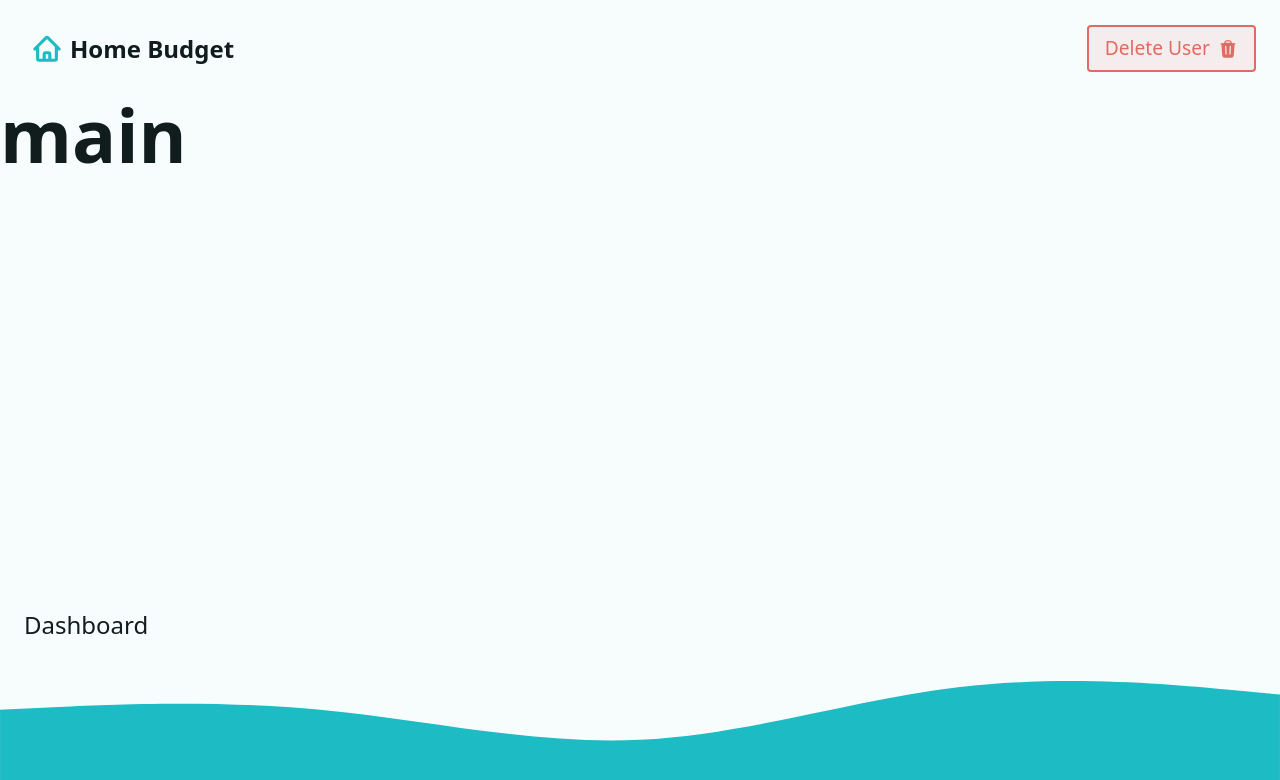
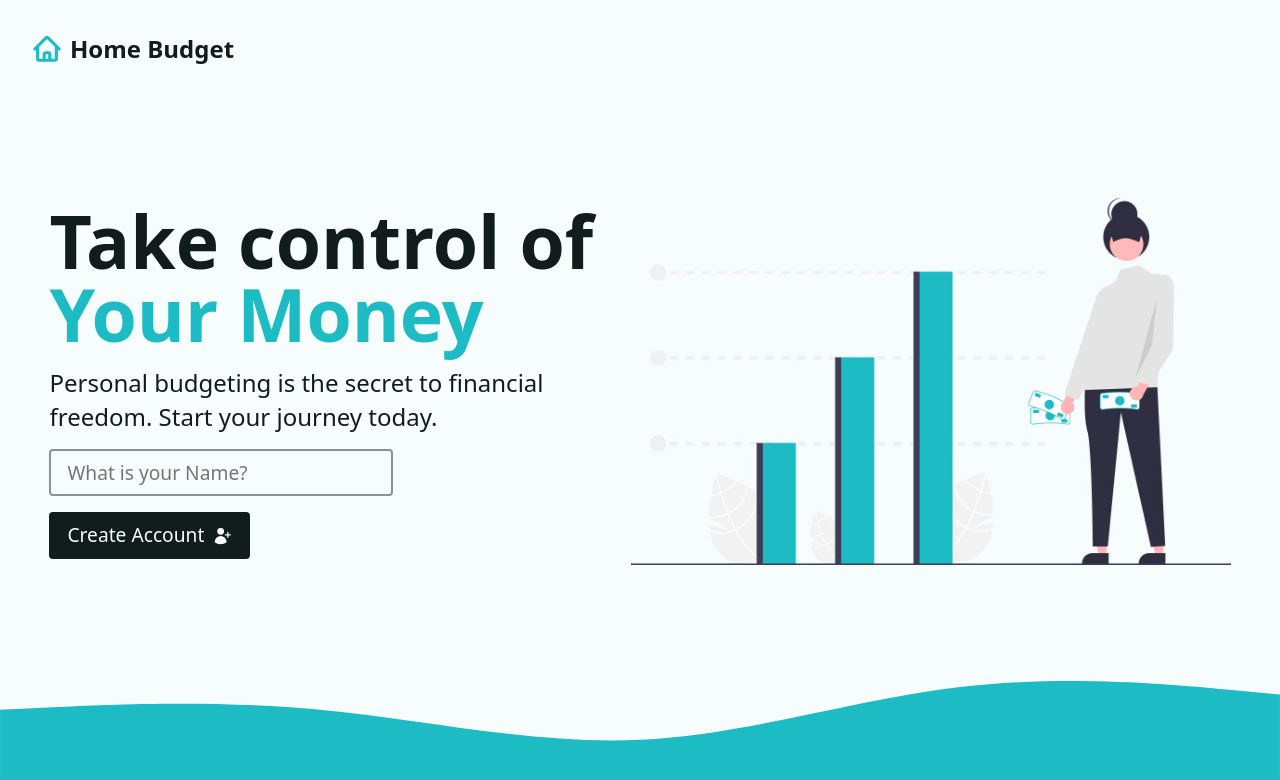
Before and after one commit to Marwumi/Budgeting-App, a React (Vite) app: page / in a window 1280 px wide. Shown: the top 780 px of the page. Built offline with nearby package versions, Linux system fonts and the light colour scheme.

Commit message:
added login page

```diff
--- a/package.json
+++ b/package.json
@@ -12,7 +12,8 @@
     "@heroicons/react": "^2.0.18",
     "react": "^18.2.0",
     "react-dom": "^18.2.0",
-    "react-router-dom": "^6.8.0"
+    "react-router-dom": "^6.8.0",
+    "react-toastify": "^9.1.3"
   },
   "devDependencies": {
     "@types/react": "^18.0.27",
--- a/src/App.jsx
+++ b/src/App.jsx
@@ -7,9 +7,11 @@
 // import { logoutAction } from "./actions/Logout";
 
 import { logoutAction } from "./actions/logout";
+import { ToastContainer } from 'react-toastify';
+import 'react-toastify/dist/ReactToastify.css';
 
 // Routes
-import Dashboard, { dashboardLoader } from "./pages/Dashboard";
+import Dashboard, { dashboardAction, dashboardLoader } from "./pages/Dashboard";
 import Error from "./pages/Error";
 
 const router = createBrowserRouter([
@@ -24,6 +26,7 @@
         index: true,
         element: <Dashboard />,
         loader: dashboardLoader,
+        action: dashboardAction,
         errorElement: <Error />
       },
       {
@@ -44,6 +47,7 @@
 function App() {
   return <div className="App">
     <RouterProvider router={router} />
+    <ToastContainer />
   </div>;
 }
 
--- a/src/Layouts/Main.jsx
+++ b/src/Layouts/Main.jsx
@@ -1,3 +1,5 @@
+
+
 import { Outlet, useLoaderData } from "react-router-dom";
 import { fetchData } from "../helpers"
 
@@ -6,14 +8,14 @@
 
 export function mainLoader(){
     const userName = fetchData("userName");
-    return { userName}
+    return { userName }
 }
 const Main = () => {
-   const { userName } = useLoaderData
+   const { userName } = useLoaderData()
   return (
     <div className="layout">
-        <Nav userName={userName} />
-        <h1>main</h1>
+        <Nav userName= { userName } />
+        {/* <h1>main</h1> */}
 
      <main>
      <Outlet />
--- a/src/actions/logout.js
+++ b/src/actions/logout.js
@@ -1,5 +1,6 @@
 import { redirect } from "react-router-dom";
 import { deleteItem } from "../helpers";
+import { toast } from "react-toastify";
 
 
 export async function logoutAction() {
@@ -7,7 +8,7 @@
 deleteItem({
     key: "userName"
 })
-
+toast.success("You've deleted your account")
     //return redirect
     return redirect("/")
 }
--- /dev/null
+++ b/src/components/AddBudgetForm.jsx
@@ -0,0 +1,30 @@
+import { CurrencyDollarIcon } from "@heroicons/react/24/solid";
+import React from "react";
+import { Form } from "react-router-dom";
+
+const AddBudgetForm = () => {
+  return (
+    <div className="form-wrapper">
+      <h2 className="h3">Create budget</h2>
+      <Form method="post" className="grid-sm">
+        <div className="grid-xs">
+          <label htmlFor="newBudget">Budget Name</label>
+          <input type="text" name="newBudget" id="newBudget"  placeholder="e.g Groceries" required />
+        </div>
+        <div className="grid-xs">
+            <label htmlFor="newBudgetamount"></label>
+            <input type="number" step='0.01' name="newBudgetamount" id="newBudgetamount" placeholder="e.g., $350" required inputMode="decimal"/>
+        </div>
+        <button type="submit" className="btn btn--dark">
+            <span>
+                Create Budget
+            </span>
+            <CurrencyDollarIcon width={20} />
+
+        </button>
+      </Form>
+    </div>
+  );
+};
+
+export default AddBudgetForm;
--- /dev/null
+++ b/src/components/Intro.jsx
@@ -0,0 +1,38 @@
+import React from "react";
+import { Form } from "react-router-dom";
+import { UserPlusIcon } from "@heroicons/react/24/solid";
+import illustration from "../assets/illustration.jpg"
+
+const Intro = () => {
+  return (
+    <div className="intro">
+      <div>
+        <h1>
+          Take control of <span className="accent">Your Money</span>
+        </h1>
+        <p>
+          Personal budgeting is the secret to financial freedom. Start your
+          journey today.
+        </p>
+        <Form method="post">
+          <input
+            type="text"
+            name="userName"
+            required
+            placeholder="What is your Name?"
+            aria-label="Your name"
+            autoComplete="given-name"
+          />
+          <input type="hidden" name="_action" value='newUser'/>
+          <button type="submit" className="btn btn--dark">
+            <span>Create Account</span>
+            <UserPlusIcon width={20} />
+          </button>
+        </Form>
+      </div>
+      <img src={illustration} alt='person holding money' width={600}/>
+    </div>
+  );
+};
+
+export default Intro;
--- a/src/components/Nav.jsx
+++ b/src/components/Nav.jsx
@@ -9,10 +9,11 @@
         <img src={logomark} alt="logo" height={30} />
         <span>Home Budget</span>
       </NavLink>
-      {/* {userName && ( */}
+      {
+      userName && (
         <Form
          method="post"
-         action="/logout"
+         action="logout"
          onSubmit={(event) => {
           if (!confirm("Delete user and all data?")){
             event.preventDefault()
@@ -24,7 +25,7 @@
             <TrashIcon width={20} />
           </button>
         </Form>
-      {/* )} */}
+       )}
     </nav>
   );
 };
--- a/src/pages/Dashboard.jsx
+++ b/src/pages/Dashboard.jsx
@@ -1,18 +1,54 @@
 import { useLoaderData } from "react-router-dom";
-import { fetchData } from "../helpers"
+import { fetchData } from "../helpers";
+import Intro from "../components/Intro";
+import { toast } from "react-toastify";
+import AddBudgetForm from "../components/AddBudgetForm";
+export function dashboardLoader() {
+  const userName = fetchData("userName");
+  const budgets = fetchData("budgets");
 
-export function dashboardLoader(){
-    const userName = fetchData("userName");
-    return { userName}
+  return { userName, budgets };
+}
+export async function dashboardAction({ request }) {
+  const data = await request.formData();
+  // const userName = data.get("userName");
+  const {_action, ...values}= Object.fromEntries(data);
+  // console.log(_action)
+
+  // new user submission
+  if (_action === "newUser") {
+    try {
+      localStorage.setItem("userName", JSON.stringify(values.userName));
+      return toast.success(`Welcome , ${values.userName}`);
+    } catch (e) {
+      throw new Error("There was a problem creating your account.");
+    }
+  }
+
 }
 const Dashboard = () => {
-   const { userName } = useLoaderData
+  const { userName, budgets } = useLoaderData();
   return (
-    <div>
-        <h1>{userName}</h1>
-      Dashboard
-    </div>
-  )
-}
+    <>
+      {userName ? (
+        <div className="dashboard">
+          <h1>
+            Welcome back, <span className="accent">{userName}</span>
+          </h1>
+          <div className="grid-sm">
+            {/* {budgets ? () : ()} */}
+            <div className="grid-lg">
+              <div className="flex-lg">
+                <AddBudgetForm />
+              </div>
+            </div>
+          </div>
+        </div>
+      ) : (
+        <Intro />
+      )}
+    </>
+  );
+};
 
-export default Dashboard
+export default Dashboard;
--- a/src/pages/Error.jsx
+++ b/src/pages/Error.jsx
@@ -1,11 +1,28 @@
-import React from 'react'
+import React from "react";
+import { Link, useNavigate, useRouteError } from "react-router-dom";
+
+import { HomeIcon, ArrowUturnLeftIcon } from "@heroicons/react/24/solid";
 
 const Error = () => {
+  const error = useRouteError();
+  const navigate = useNavigate();
+
   return (
-    <div>
-      Error
+    <div className="error">
+      <h1>Uh Oh! We've got a problem</h1>
+      <p>{error.message || error.statusText}</p>
+      <div className="flex-md">
+        <button className="btn btn--dark" onClick={() => navigate(-1)}>
+          <ArrowUturnLeftIcon width={20} />
+          <span>Go Back</span>
+        </button>
+        <Link to="/" className="btn btn--dark">
+          <HomeIcon width={20} />
+          <span>Go home</span>
+        </Link>
+      </div>
     </div>
-  )
-}
+  );
+};
 
-export default Error
+export default Error;
```
Also changed, not shown: 1 other file (tests, documents, lock files or other folders).
